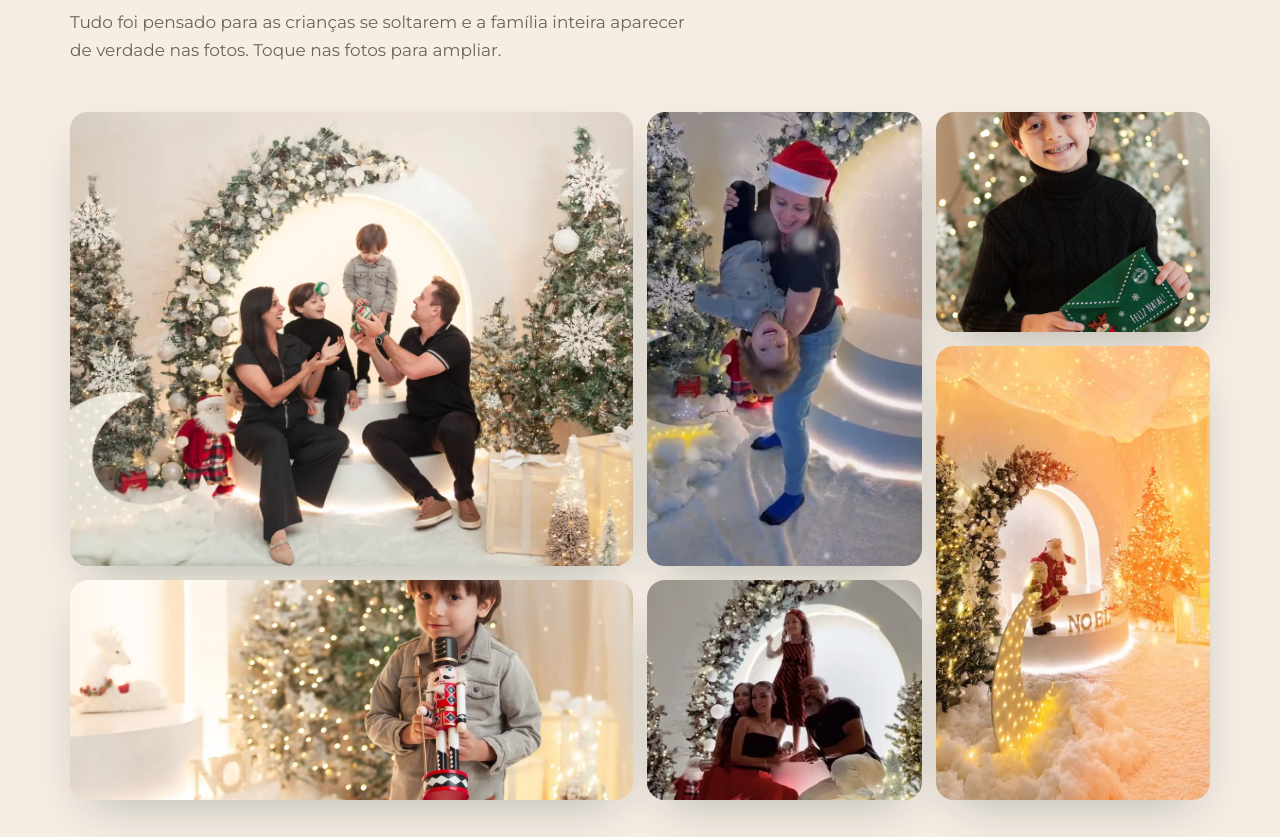
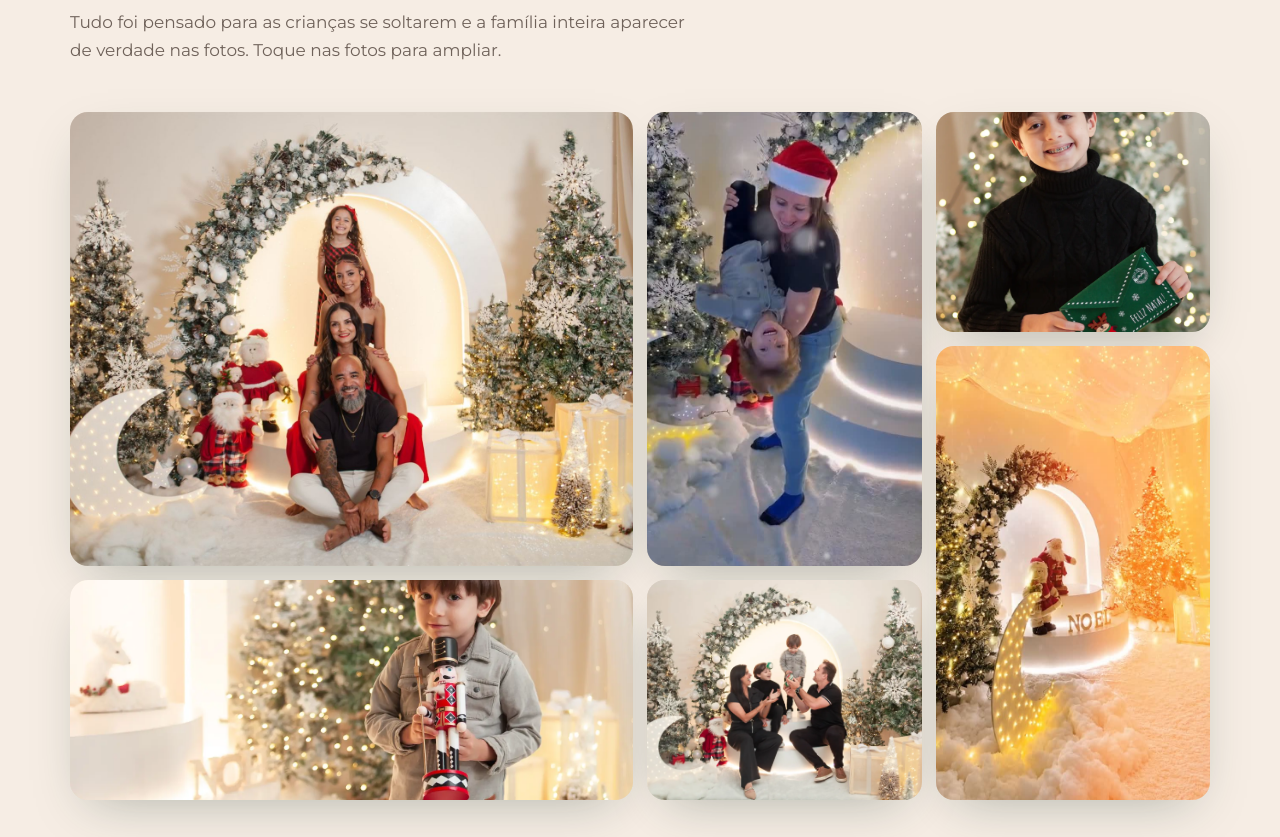
Before and after one commit to madeirawallison/leilaalcantara, a plain HTML site: page index.html in a window 1280 px wide. Shown: the part 1145-1982 px from the top of the page. Drawn offline with nearby package versions, Linux system fonts and the light colour scheme.

Commit message:
Galeria: foto nova da familia no arco (alta) em destaque e no fundo da chamada final
Co-Authored-By: Claude Opus 5.5 <noreply@anthropic.com>

```diff
--- a/index.html
+++ b/index.html
@@ -115,12 +115,12 @@
     </div>
 
     <div class="gallery" id="gallery">
-      <figure class="g g--big" data-full="img/ig/natal-familia-arco.webp"><img src="img/ig/natal-familia-arco.webp" alt="Família no cenário de Natal com arco iluminado" loading="lazy"><figcaption>Família no arco iluminado</figcaption></figure>
+      <figure class="g g--big" data-full="img/natal/familia-arco-2026.jpg"><img src="img/natal/familia-arco-2026.jpg" alt="Família sorrindo no cenário de Natal com arco iluminado, lua e árvores" loading="lazy"><figcaption>Família toda junta</figcaption></figure>
       <figure class="g g--tall" data-full="img/ig/reel-natal-crianca.jpg"><img src="img/ig/reel-natal-crianca.jpg" alt="Mãe brincando com o filho no cenário de Natal" loading="lazy"><figcaption>Bastidor: brincadeira vira foto</figcaption></figure>
       <figure class="g" data-full="img/ig/natal-menino-carta.webp"><img src="img/ig/natal-menino-carta.webp" alt="Menino sorrindo com carta de Natal" loading="lazy"><figcaption>Carta para o Papai Noel</figcaption></figure>
       <figure class="g g--tall" data-full="img/ig/reel-cenario.jpg"><img src="img/ig/reel-cenario.jpg" alt="Cenário de Natal com lua iluminada e Papai Noel" loading="lazy"><figcaption>O cenário pronto pra você</figcaption></figure>
       <figure class="g g--wide" data-full="img/ig/natal-menino-quebra-nozes.webp"><img src="img/ig/natal-menino-quebra-nozes.webp" alt="Menino com quebra-nozes em frente à árvore de Natal" loading="lazy"><figcaption>Detalhes que encantam</figcaption></figure>
-      <figure class="g" data-full="img/ig/reel-bastidores.jpg"><img src="img/ig/reel-bastidores.jpg" alt="Família posando no arco de Natal" loading="lazy"><figcaption>Família toda junta</figcaption></figure>
+      <figure class="g" data-full="img/ig/natal-familia-arco.webp"><img src="img/ig/natal-familia-arco.webp" alt="Família no cenário de Natal com arco iluminado" loading="lazy"><figcaption>Família no arco iluminado</figcaption></figure>
     </div>
 
     <div class="center mt">
@@ -410,7 +410,7 @@
 
 <!-- ================= CTA FINAL ================= -->
 <section class="final">
-  <div class="final__bg" style="background-image:url('img/ig/reel-bastidores.jpg')"></div>
+  <div class="final__bg" style="background-image:url('img/natal/familia-arco-2026.jpg')"></div>
   <div class="container final__inner">
     <h2 class="final__title">A próxima história que eu vou contar <em>pode ser a da sua família.</em></h2>
     <p class="final__sub" id="final-sub">Vagas limitadas. Garanta o seu horário antes que a agenda feche.</p>
```
Also changed, not shown: img/ig/reel-bastidores.jpg (deleted), img/natal/familia-arco-2026.jpg (added).
